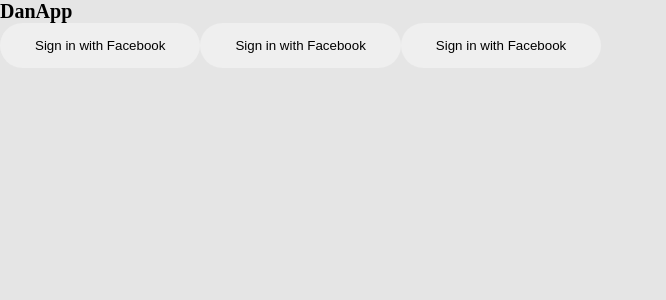
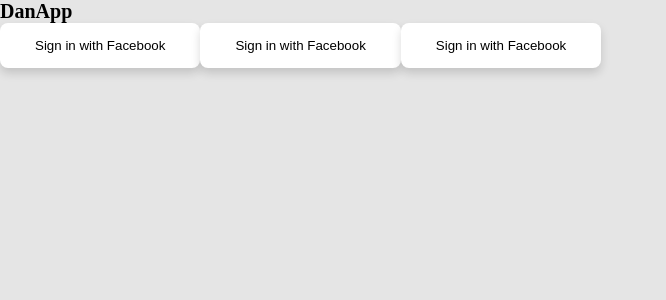
Before and after one commit to dfsdanimaulana/chat-app, a React (Create React App) app: page /login in a window 1280 px wide. Shown: the top 300 px of the page, without its empty margins (0-666 px from the left). Built offline with nearby package versions, Linux system fonts and the light colour scheme.

Commit message:
edit button css

```diff
--- a/src/sass/_variables.scss
+++ b/src/sass/_variables.scss
@@ -9,3 +9,6 @@
 $primary: #377dff;
 $secondary: #6bff37;
 $tertiary: #ffaf37;
+
+$shadow-sm: 0 .5rem 1rem rgba($black, .15);
+$shadow-md: 0 1rem 1.5rem rgba($black, .2);
--- a/src/sass/components/_button.scss
+++ b/src/sass/components/_button.scss
@@ -3,17 +3,31 @@
 // buttons
 .btn {
 
-  border-radius: 100px;
+  border-radius: .8rem;
   outline: none;
   border: none;
   padding: 1.5rem 3.5rem;
+  box-shadow: $shadow-sm;
+  transition: all 0.2s;
+  position: relative;
+  cursor: pointer;
+
+  &:hover {
+    box-shadow: $shadow-md;
+    transform: translateY(-2px);
+  }
+
+  &:active {
+    transform: translateY(0);
+    box-shadow: $shadow-sm;
+  }
 
   &-info {
     background-color: $primary;
   }
 
   &-white {
-
+    background-color: $white;
   }
 
   &-sm {}
```
